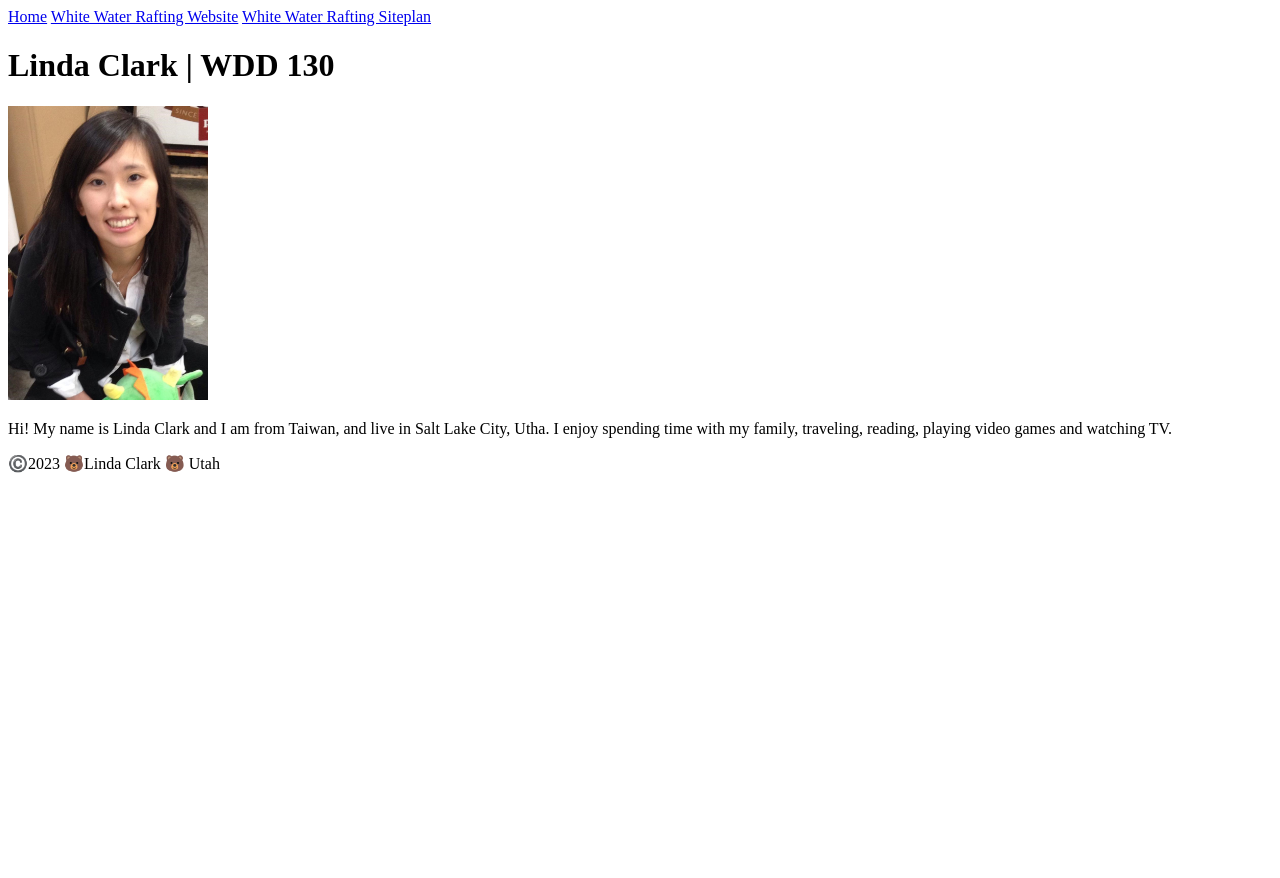
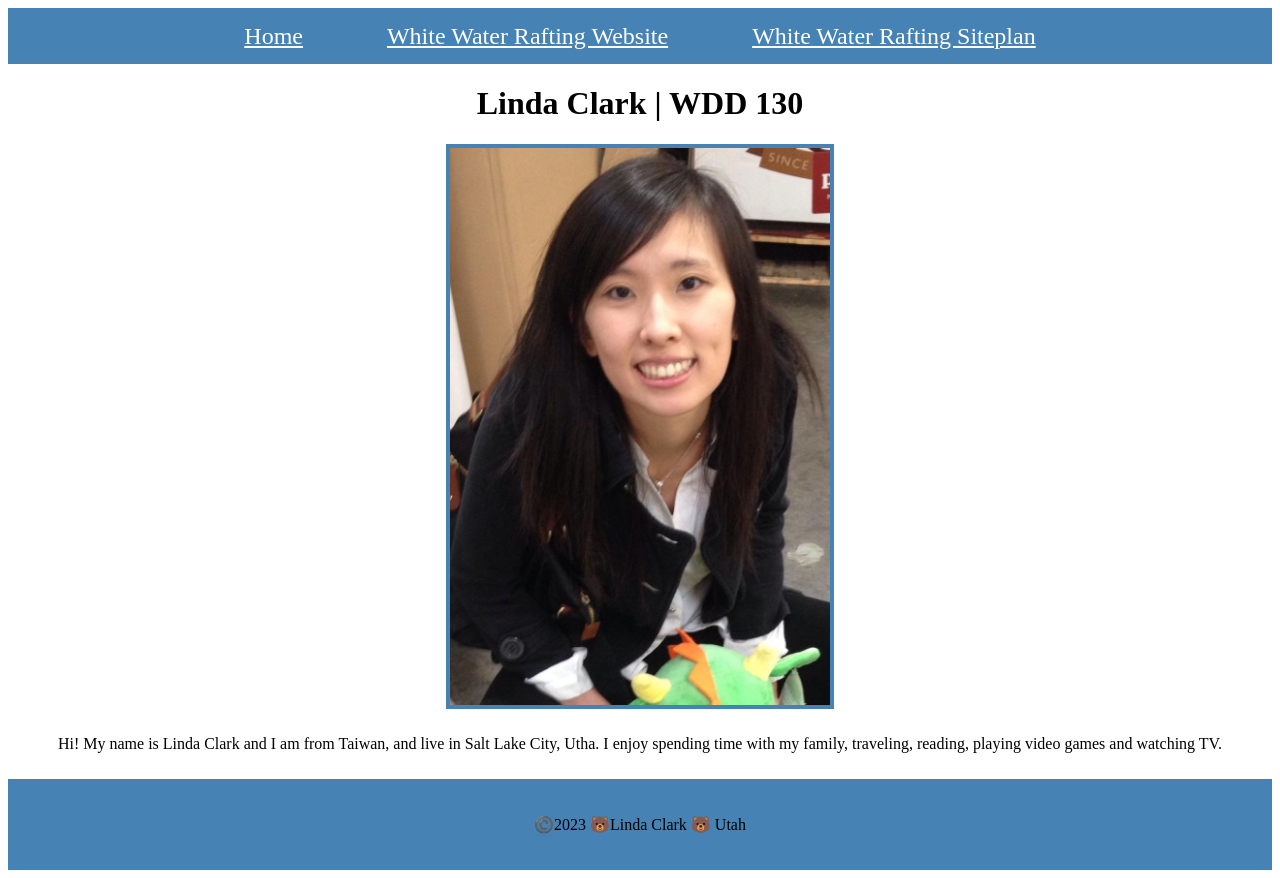
Before and after one commit to WiggleBear/wdd130, a plain HTML site: page index.html in a window 1280 px wide. Before the commit the page ends 800 px from the top, so only its background shows below. Drawn offline with Linux system fonts and the light colour scheme.

Commit message:
index update css

```diff
--- a/index.html
+++ b/index.html
@@ -5,6 +5,7 @@
   <meta charset="utf-8"/>
   <meta name="viewport" content="width=device-width"/>
   <title>Linda Clark | WDD 130</title>
+  <link type="text/css" rel="stylesheet" href="styles/style.css" />
 </head>
 
 <body>
@@ -17,7 +18,7 @@
   </header>
   <main>
       <h1>Linda Clark | WDD 130</h1>
-      <img src="images/profile.jpg" alt="My name is Linda Clark" width="200">
+      <img src="images/profile.jpg" alt="My name is Linda Clark" >
       <p>Hi! My name is Linda Clark and I am from Taiwan, and live in Salt Lake City, Utha. I enjoy spending time with my family, traveling, reading, playing video games and watching TV.</p>
   </main>
   <footer>
--- /dev/null
+++ b/styles/style.css
@@ -0,0 +1,43 @@
+nav, footer {
+    background-color: steelblue;
+    padding: 10px;
+  }
+
+a:hover {
+background-color: white;
+color: steelblue;
+}
+
+img {
+    width:  40%;
+    display: block;
+    margin: 0 auto;
+    border: 4px solid steelblue;
+  }
+
+a {
+font-size: 1.5em;
+color: white;
+margin: 40px;
+line-height: 1.5em;
+}
+
+img {
+width: 30%;
+border: 4px solid steelblue;
+}
+
+h1 {
+text-align: center;
+}
+
+p {
+text-align: center;
+padding: 10px;
+}
+
+nav, footer {
+    text-align: center;
+    background-color: steelblue;
+    padding: 10px;
+  }
```
